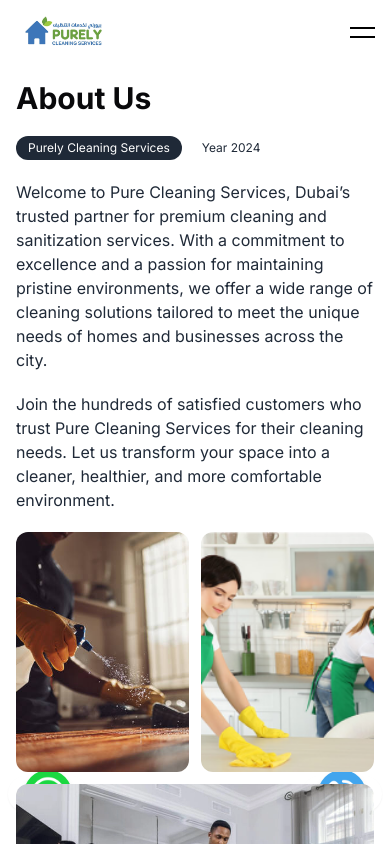
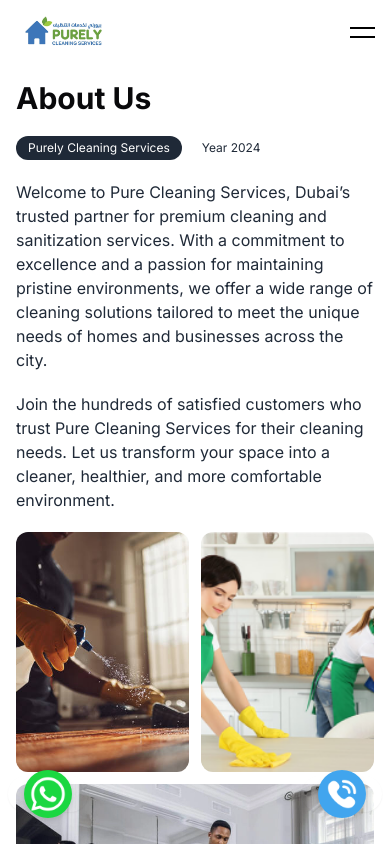
Before and after one commit to pushpendughosh01/Pure-Cleaning, a Next.js app: page /about in a window 390 px wide. Shown: the top 844 px of the page. Built offline with nearby package versions, Linux system fonts and the light colour scheme; a web font is replaced by a local one.

Commit message:
button bug fixed

```diff
--- a/src/app/about/AboutMain.tsx
+++ b/src/app/about/AboutMain.tsx
@@ -111,7 +111,7 @@ const AboutMain = () => {
                     </svg>
                     875
                     <span
-                      className="hs-tooltip-content hs-tooltip-shown:opacity-100 hs-tooltip-shown:visible opacity-0 transition-opacity inline-block absolute invisible z-10 py-1 px-2 bg-gray-900 text-xs font-medium text-white rounded shadow-sm dark:bg-black"
+                      className="hs-tooltip-content hs-tooltip-shown:opacity-100 hs-tooltip-shown:visible opacity-0 transition-opacity inline-block absolute invisible -z-1 py-1 px-2 bg-gray-900 text-xs font-medium text-white rounded shadow-sm dark:bg-black"
                       role="tooltip"
                     >
                       Like
@@ -142,7 +142,7 @@ const AboutMain = () => {
                     </svg>
                     16
                     <span
-                      className="hs-tooltip-content hs-tooltip-shown:opacity-100 hs-tooltip-shown:visible opacity-0 transition-opacity inline-block absolute invisible z-10 py-1 px-2 bg-gray-900 text-xs font-medium text-white rounded shadow-sm dark:bg-black"
+                      className="hs-tooltip-content hs-tooltip-shown:opacity-100 hs-tooltip-shown:visible opacity-0 transition-opacity inline-block absolute invisible -z-1 py-1 px-2 bg-gray-900 text-xs font-medium text-white rounded shadow-sm dark:bg-black"
                       role="tooltip"
                     >
                       Comment
@@ -180,7 +180,7 @@ const AboutMain = () => {
                     Share
                   </button>
                   <div
-                    className="hs-dropdown-menu w-56 transition-[opacity,margin] duration hs-dropdown-open:opacity-100 opacity-0 hidden mb-1 z-10 bg-gray-900 shadow-md rounded-xl p-2 dark:bg-black"
+                    className="hs-dropdown-menu w-56 transition-[opacity,margin] duration hs-dropdown-open:opacity-100 opacity-0 hidden mb-1 -z-1 bg-gray-900 shadow-md rounded-xl p-2 dark:bg-black"
                     role="menu"
                     aria-orientation="vertical"
                     aria-labelledby="hs-blog-article-share-dropdown"
--- a/src/components/FloatingButton/WhatsAppButtons.tsx
+++ b/src/components/FloatingButton/WhatsAppButtons.tsx
@@ -20,7 +20,7 @@ export default function WhatsAppButtons() {
       <Button
         variant="secondary"
         size="default"
-        className="fixed  hover:bg-transparent  bg-transparent left-2 md:bottom-16  bottom-8 rounded-full "
+        className="fixed z-10 hover:bg-transparent  bg-transparent left-2 md:bottom-16  bottom-8 rounded-full "
         onClick={handleMessage}
         aria-label="WhatsApp Message"
       >
@@ -31,7 +31,7 @@ export default function WhatsAppButtons() {
       <Button
         variant="secondary"
         size="default"
-        className="fixed hover:bg-transparent  bg-transparent md:right-6 right-2 md:bottom-16 bottom-8 rounded-full"
+        className="fixed z-10 hover:bg-transparent  bg-transparent md:right-6 right-2 md:bottom-16 bottom-8 rounded-full"
         onClick={handleCall}
         aria-label="Call"
       >
```
